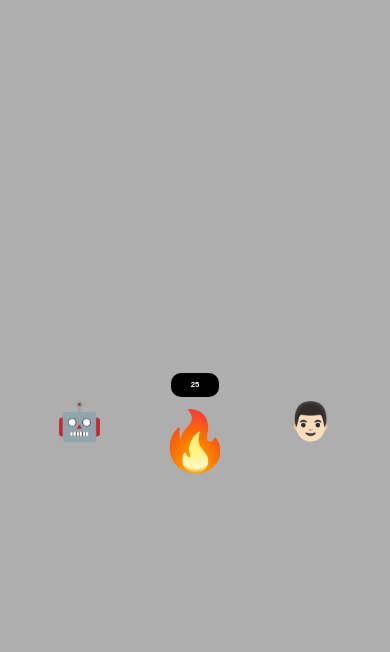
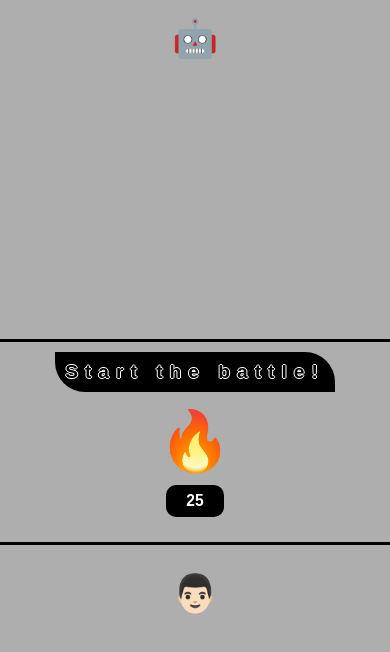
Before and after one commit to dovban-ds/pile-of-matches, a React (Create React App) app: page / in a window 390 px wide. Shown: the top 652 px of the page. Built offline with nearby package versions, Linux system fonts and the light colour scheme.

Commit message:
+ Media queries upd + Modal logic upd

```diff
--- a/package.json
+++ b/package.json
@@ -39,5 +39,8 @@
       "last 1 firefox version",
       "last 1 safari version"
     ]
+  },
+  "devDependencies": {
+    "@babel/plugin-proposal-private-property-in-object": "^7.21.11"
   }
 }
--- a/src/pages/Main/index.style.css
+++ b/src/pages/Main/index.style.css
@@ -44,12 +44,25 @@
 .counter {
   position: relative;
   justify-self: flex-end;
-  top: 120px;
+  top: -90px;
   background: #000;
   padding: 10px 15px;
   border-radius: 10px;
   font-size: 1vw;
   font-weight: 600;
+}
+
+.init-text {
+  text-shadow: -1px 0 white, 0 1px white, 1px 0 white, 0 -1px white;
+  font-weight: 600;
+  font-size: 2rem;
+  text-align: center;
+  background-color: #000000;
+  color: #000;
+  padding: 15px 0;
+  border-radius: 0 30px 0 30px;
+  letter-spacing: 3px;
+  margin-bottom: 30px;
 }
 
 /* Question modal settings */
@@ -115,7 +128,7 @@
 }
 
 .emoji-spec-small {
-  font-size: 2vw;
+  font-size: 3vw;
   user-select: none;
   -moz-user-select: none;
   -webkit-user-select: none;
@@ -131,7 +144,8 @@
   width: 10%;
   margin: 0 auto;
   border-radius: 10px;
-  font-size: 0.7vw;
+  font-size: 1vw;
+  padding: 3px 3px;
   font-weight: 600;
 }
 /* For Mobile Devices – 320px — 480px
@@ -145,6 +159,22 @@ TV and Extra Large Screens – 1201px and more */
     top: 0;
     padding: 8px 20px;
     margin-bottom: 15px;
+    font-size: 2vw;
+  }
+  .init-text {
+    font-size: 1.2rem;
+    padding: 20px 0;
+    letter-spacing: 5px;
+    margin-bottom: 10px;
+  }
+  .emoji-spec {
+    margin: 15px 0;
+  }
+  .emoji-spec-small {
+    font-size: 3vw;
+  }
+  .counter-small {
+    font-size: 0.9vw;
   }
 }
 
@@ -158,4 +188,63 @@ TV and Extra Large Screens – 1201px and more */
   .emoji-spec {
     font-size: 15vw;
   }
+  .init-text {
+    font-size: 1rem;
+    padding: 10px 10px;
+    letter-spacing: 7px;
+    margin-bottom: 10px;
+    max-width: 50%;
+  }
+  .emoji-spec-small {
+    font-size: 4vw;
+  }
+  .counter-small {
+    font-size: 1.1vw;
+    padding: 3px 5px;
+  }
 }
+
+@media screen and (max-width: 700px) {
+  .main {
+    flex-direction: column;
+    padding: 20px 0;
+  }
+  .central-block {
+    margin: 30px 0;
+    border-top: 3px solid black;
+    border-bottom: 3px solid black;
+    padding: 10px 0;
+    width: 100vw;
+  }
+  .init-text {
+    max-width: 100%;
+    font-size: 1.3rem;
+    padding: 15px 15px;
+  }
+  .counter {
+    font-size: 3vw;
+  }
+  .player,
+  .ai {
+    width: 100vw;
+  }
+}
+
+@media screen and (max-width: 430px) {
+  .init-text {
+    font-size: 1.2rem;
+    padding: 10px 10px;
+    letter-spacing: 7px;
+    margin-bottom: 5px;
+  }
+  .emoji-spec-small {
+    font-size: 6vw;
+  }
+  .counter-small {
+    font-size: 1.8vw;
+    padding: 3px 5px;
+  }
+  .counter {
+    font-size: 4vw;
+  }
+}
--- a/src/pages/Main/index.tsx
+++ b/src/pages/Main/index.tsx
@@ -1,4 +1,4 @@
-import React, { FC, ReactElement, useEffect, useState } from "react";
+import { FC, ReactElement, useState } from "react";
 import "./index.style.css";
 import Modal from "./question.modal";
 import Score from "./humanScore";
@@ -18,8 +18,9 @@ const Main: FC<any> = (): ReactElement => {
         <div className="emoji">🤖</div>
       </div>
       <div className="central-block" onClick={handleClick}>
+        {count === 25 && <p className="init-text">Start the battle!</p>}
+        <div className="emoji-spec">🔥</div>
         <p className="counter">{count}</p>
-        <div className="emoji-spec">🔥</div>
       </div>
       <div className="player">
         <div className="emoji">👨🏻</div>
--- a/src/pages/Main/question.modal.tsx
+++ b/src/pages/Main/question.modal.tsx
@@ -27,6 +27,7 @@ const Modal: FC<any> = ({
             >
               1
             </button>
+            {matches < 2 ? null : (
               <button
                 id="two"
                 onClick={() => {
@@ -35,6 +36,8 @@ const Modal: FC<any> = ({
               >
                 2
               </button>
+            )}
+            {matches < 3 ? null : (
               <button
                 id="three"
                 onClick={() => {
@@ -43,6 +46,7 @@ const Modal: FC<any> = ({
               >
                 3
               </button>
+            )}
           </div>
         </div>
       </div>
```
Also changed, not shown: 1 other file (tests, documents, lock files or other folders). Lines whose indentation alone changed are shown as unchanged.
